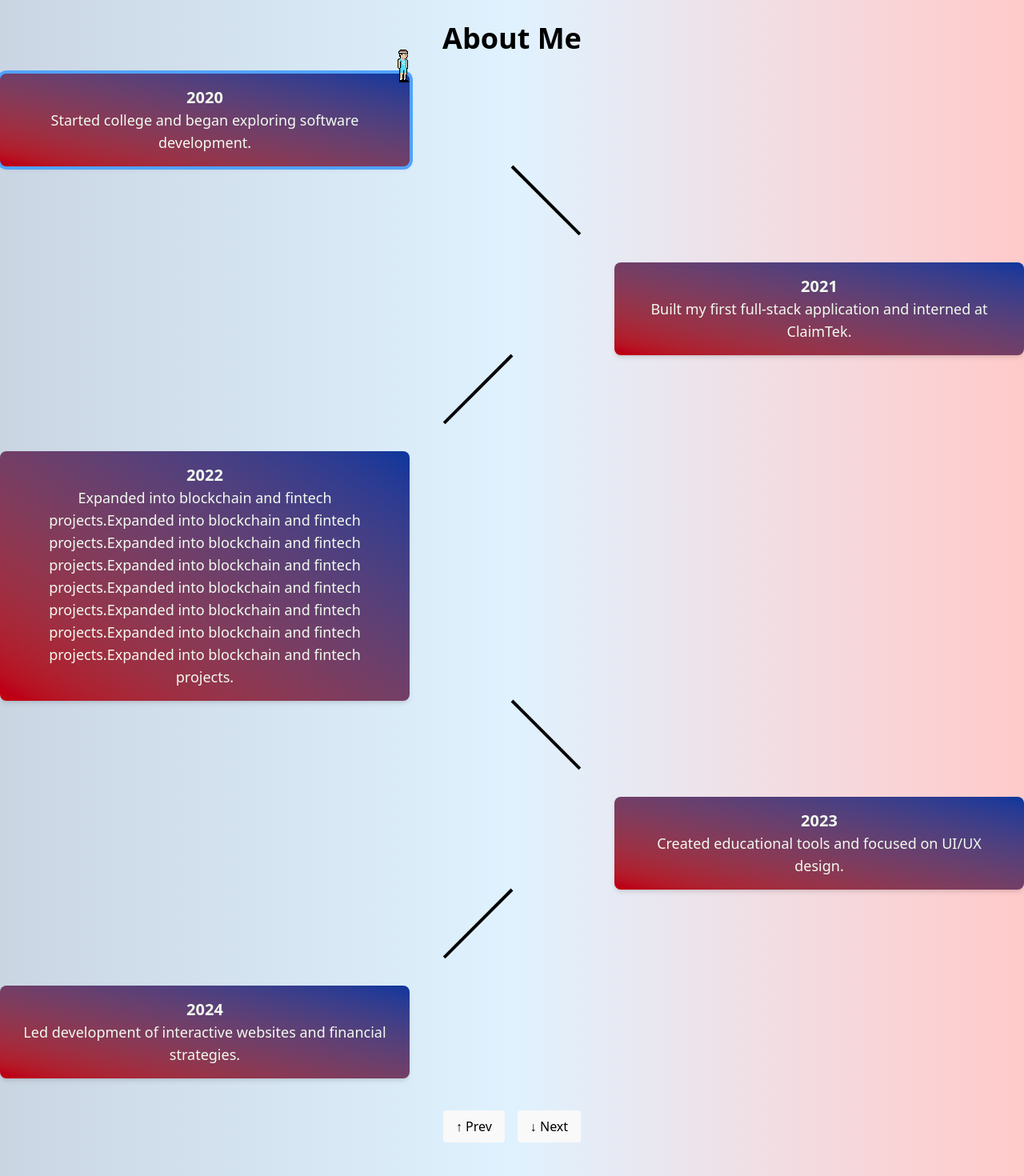
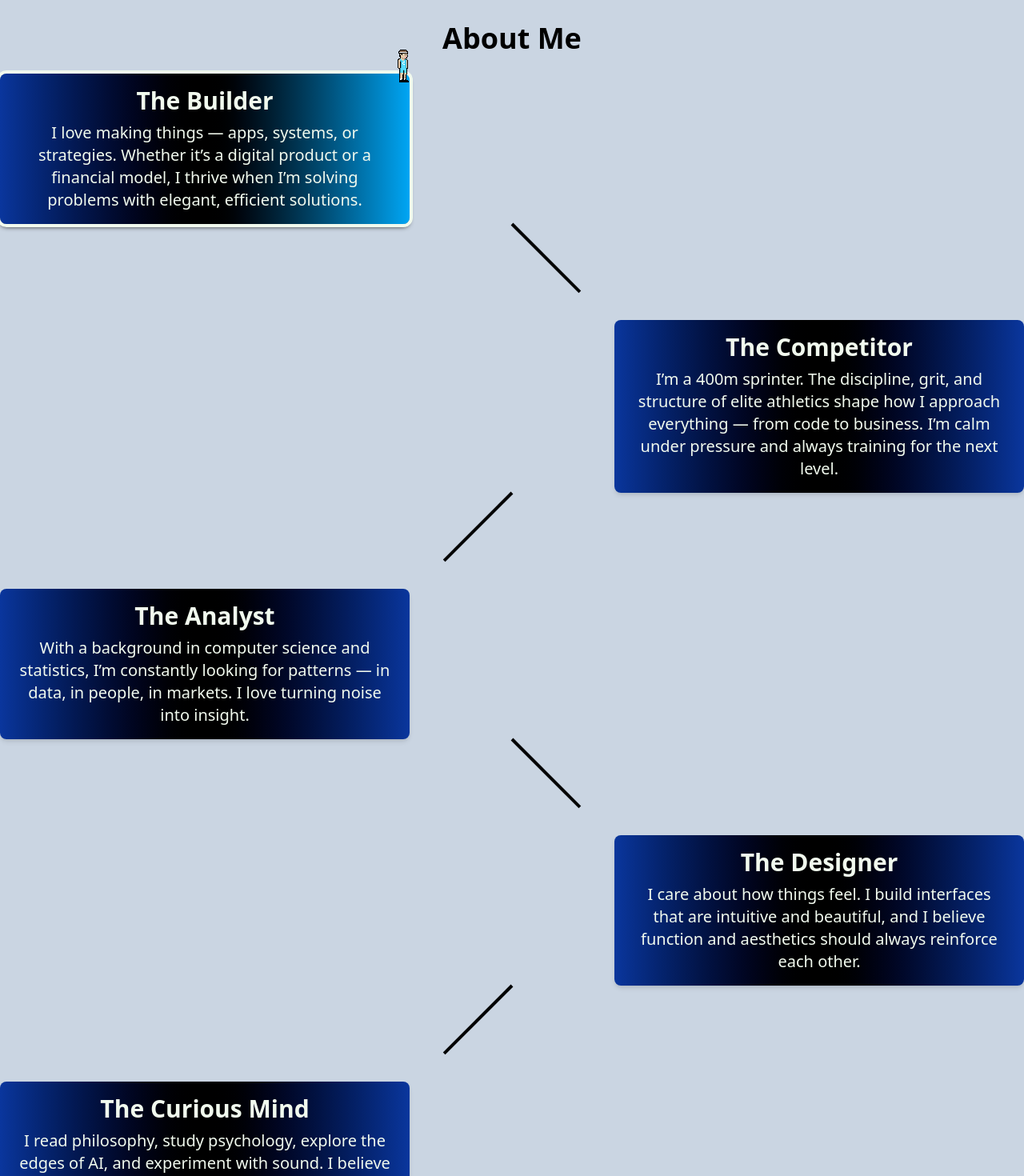
Before and after one commit to nicorox247/Nick-Felix-Site, a React (Vite) app: page /about in a window 1280 px wide. Shown: the part 640-2110 px from the top of the page at 80% size. Built offline with nearby package versions, Linux system fonts and the light colour scheme.

Commit message:
Added data to About page

```diff
--- a/src/App.css
+++ b/src/App.css
@@ -42,7 +42,6 @@
 }
 
 @utility bg-gradient-highlight{
-
   @apply bg-gradient-to-r from-sky-500 to-sky-500 via-dark;
 }
 
@@ -71,6 +70,14 @@
 @utility media-source{
   @apply w-full mx-auto rounded-4xl mb-4
   max-w-md sm:max-w-lg md:max-w-2xl lg:max-w-3xl xl:max-w-5xl border border-dark shadow-muted;
+}
+
+@utility node-left{
+  @apply bg-gradient-to-r from-primary to-sky-500 via-dark;
+}
+
+@utility node-right{
+  @apply bg-gradient-to-l from-primary to-sky-500 via-dark;
 }
 
 #root {
--- a/src/components/TimelineNode.jsx
+++ b/src/components/TimelineNode.jsx
@@ -13,6 +13,8 @@ export default function TimelineNode({ timelineData, activeIndex, nodeRefs }) {
           ? '-translate-x-1/4 md:-translate-x-1/3 lg:-translate-x-1/2 xl:-translate-x-[75%]'
           : 'translate-x-1/4 md:translate-x-1/3 lg:translate-x-1/2 xl:translate-x-[75%]';
 
+        const activeStyle = isLeft ? 'node-left' : 'node-right';
+
         return (
           <div key={index} className="relative flex flex-col items-center">
             {/* Timeline Node */}
@@ -26,15 +28,15 @@ export default function TimelineNode({ timelineData, activeIndex, nodeRefs }) {
 
             <div
               ref={(el) => (nodeRefs.current[index] = el)}
-              className={`transition-all duration-700 rounded-lg bg-gradient-to-bl from-primary to-red-700 shadow-md px-6 py-4
+              className={`transition-all duration-700 rounded-lg bg-gradient-primary shadow-md px-6 py-4
                 max-w-xs sm:max-w-sm md:max-w-md lg:max-w-lg
                 w-full ${xOffset}
-                ${isActive ? 'bg-blue-200 ring-4 ring-blue-400' : ''}`}
+                ${isActive ? `ring-4 ring-light shadow-dark ${activeStyle}` : ''}`}
                 >
-              <h3 className="font-bold text-xl text-light">
-                {item.title || item.year}
-              </h3>
-              <p className="text-light text-base sm:text-lg">
+              <h1 className="font-bold text-3xl text-light pb-2">
+                {item.title || item.description}
+              </h1>
+              <p className="text-light text-xl! sm:text-lg">
                 {item.description}
               </p>
             </div>
--- a/src/pages/About.jsx
+++ b/src/pages/About.jsx
@@ -5,26 +5,43 @@ import TimelineNode from '../components/TimelineNode';
 
 const timelineData = [
   {
-    year: '2020',
-    description: 'Started college and began exploring software development.',
+    title: 'The Builder',
+    description:
+      'I love making things — apps, systems, or strategies. Whether it’s a digital product or a financial model, I thrive when I’m solving problems with elegant, efficient solutions.',
+    keywords: ['engineering', 'problem-solving', 'systems', 'full-stack', 'strategy'],
   },
   {
-    year: '2021',
-    description: 'Built my first full-stack application and interned at ClaimTek.',
+    title: 'The Competitor',
+    description:
+      'I’m a 400m sprinter. The discipline, grit, and structure of elite athletics shape how I approach everything — from code to business. I’m calm under pressure and always training for the next level.',
+    keywords: ['athlete', 'track', 'grit', 'discipline', 'performance'],
   },
   {
-    year: '2022',
-    description: 'Expanded into blockchain and fintech projects.Expanded into blockchain and fintech projects.Expanded into blockchain and fintech projects.Expanded into blockchain and fintech projects.Expanded into blockchain and fintech projects.Expanded into blockchain and fintech projects.Expanded into blockchain and fintech projects.Expanded into blockchain and fintech projects.',
+    title: 'The Analyst',
+    description:
+      'With a background in computer science and statistics, I’m constantly looking for patterns — in data, in people, in markets. I love turning noise into insight.',
+    keywords: ['data', 'statistics', 'finance', 'algorithms', 'quant'],
   },
   {
-    year: '2023',
-    description: 'Created educational tools and focused on UI/UX design.',
+    title: 'The Designer',
+    description:
+      'I care about how things feel. I build interfaces that are intuitive and beautiful, and I believe function and aesthetics should always reinforce each other.',
+    keywords: ['UI/UX', 'design', 'aesthetics', 'accessibility', 'frontend'],
   },
   {
-    year: '2024',
-    description: 'Led development of interactive websites and financial strategies.',
+    title: 'The Curious Mind',
+    description:
+      'I read philosophy, study psychology, explore the edges of AI, and experiment with sound. I believe that curiosity is the fuel for original thinking.',
+    keywords: ['AI', 'philosophy', 'psychology', 'music', 'curiosity'],
+  },
+  {
+    title: 'The Vision',
+    description:
+      'I want to build systems that matter — tools that empower people, businesses that make sense, and experiences that leave a mark. I’m just getting started.',
+    keywords: ['vision', 'impact', 'entrepreneurship', 'product', 'future'],
   },
 ];
+
 
 export default function About() {
   const [activeIndex, setActiveIndex] = useState(0);
@@ -88,7 +105,7 @@ export default function About() {
 
 
   return (
-    <div className="bg-gradient-to-r from-background to-red-200 via-sky-100 ">
+    <div className="bg-background ">
         {/* Hero section */}
         <div className="text-center py-16">
             <h1 className="text-4xl font-bold mb-4">Hey, I'm Nick 👋</h1>
@@ -114,7 +131,7 @@ export default function About() {
 
 
         {/* Timeline section */}
-        <div className="relative bg-brick-brow overflow-hidden pb-12 ">
+        <div className="relative overflow-hidden pb-12 ">
             <h1 className="text-4xl font-bold text-center pt-10 pb-6">About Me</h1>
 
             {/* Wrapper to push entire timeline content down */}
--- a/src/pages/Homepage.jsx
+++ b/src/pages/Homepage.jsx
@@ -1,4 +1,5 @@
 import { useEffect, useRef, useState } from 'react';
+import { useNavigate } from 'react-router-dom';
 import mouseOverlay from '../hooks/mouseOverlay';
 import RunnerCanvas from '../components/RunnerCanvasOld';
 import athleteSprite from '../assets/athlete-sprite.png';
@@ -60,6 +61,8 @@ export default function Homepage() {
   const [playerPos, setPlayerPos] = useState(null);
 
   const activeZone = useInteractiveZones(playerPos, canvasSize, baseZones);
+
+  const navigate = useNavigate();
 
   // THIS IS THE HELPER LOGIC DELETE WHEN DONE!!!
   const [editableZones, setEditableZones] = useState(baseZones);
@@ -143,7 +146,7 @@ export default function Homepage() {
           key={zone.id}
           zone={zone}
           isActive={activeZone?.id === zone.id}
-          onClick={() => window.location.href = `/${zone.id}`} // or use Next.js router
+          onClick={() => navigate(`/${zone.id}`)}
         />
       ))}
 
```
